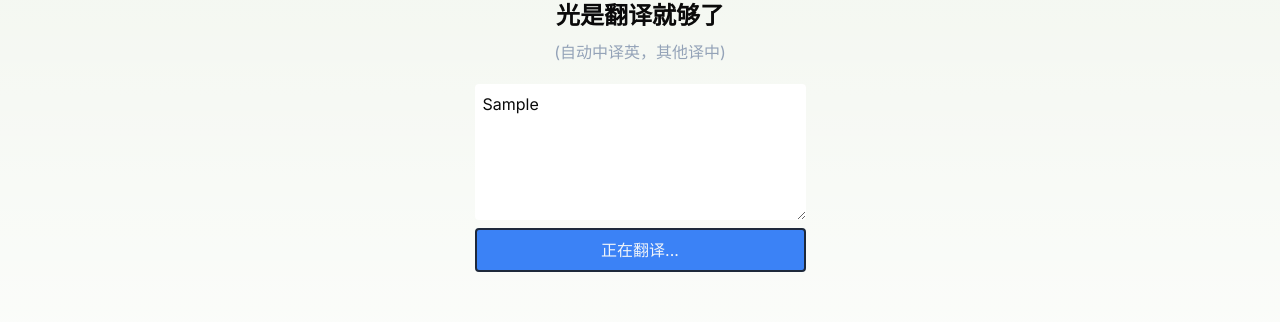
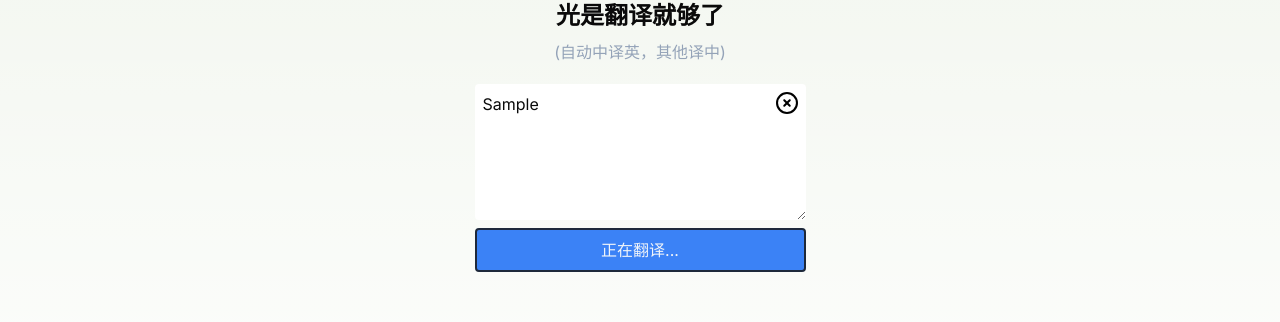
Before and after one commit to Putaolaozu/lightranslator, a Next.js app: page / in a window 1280 px wide. Both pictures are taken after typing "Sample" into the empty fields and a click on the button "翻译". Shown: the part 264-586 px from the top of the page. Built offline with nearby package versions, Linux system fonts and the light colour scheme; no server answers.

Commit message:
upgrade search experience

```diff
--- a/src/app/page.tsx
+++ b/src/app/page.tsx
@@ -23,10 +23,13 @@ export default function Home() {
       .then((response) => {
         setTranslation(response);
         setisSubmitting(false);
-        setSearch("");
       })
 
       .catch((error) => console.log(error));
+  };
+
+  const clearSearch = () => {
+    setSearch("");
   };
 
   const handleCopy = () => {
@@ -44,7 +47,7 @@ export default function Home() {
           <h1 className="text-2xl font-bold">光是翻译就够了</h1>
           <p className="text-slate-400">(自动中译英，其他译中)</p>
         </hgroup>
-        <form onSubmit={handleSubmit} className="flex gap-2 flex-col">
+        <form onSubmit={handleSubmit} className="relative flex gap-2 flex-col">
           <textarea
             id="query"
             cols={30}
@@ -55,6 +58,18 @@ export default function Home() {
             value={search}
             onChange={handleChange}
           />
+
+          {search === "" || (
+            <Image
+              src="/assets/close.svg"
+              alt="clear input"
+              width={22}
+              height={22}
+              className="absolute top-2 right-2 cursor-pointer dark:invert dark:opacity-60"
+              onClick={clearSearch}
+            />
+          )}
+
           <button
             type="submit"
             className="dark:border-slate-600 border-slate-800 text-slate-100 dark:text-slate-300 border-spacing-1 border-2 rounded bg-blue-500 dark:bg-blue-800 p-2 hover:bg-blue-500">
```
Also changed, not shown: public/assets/close.svg (added), 1 other file (tests, documents, lock files or other folders).
